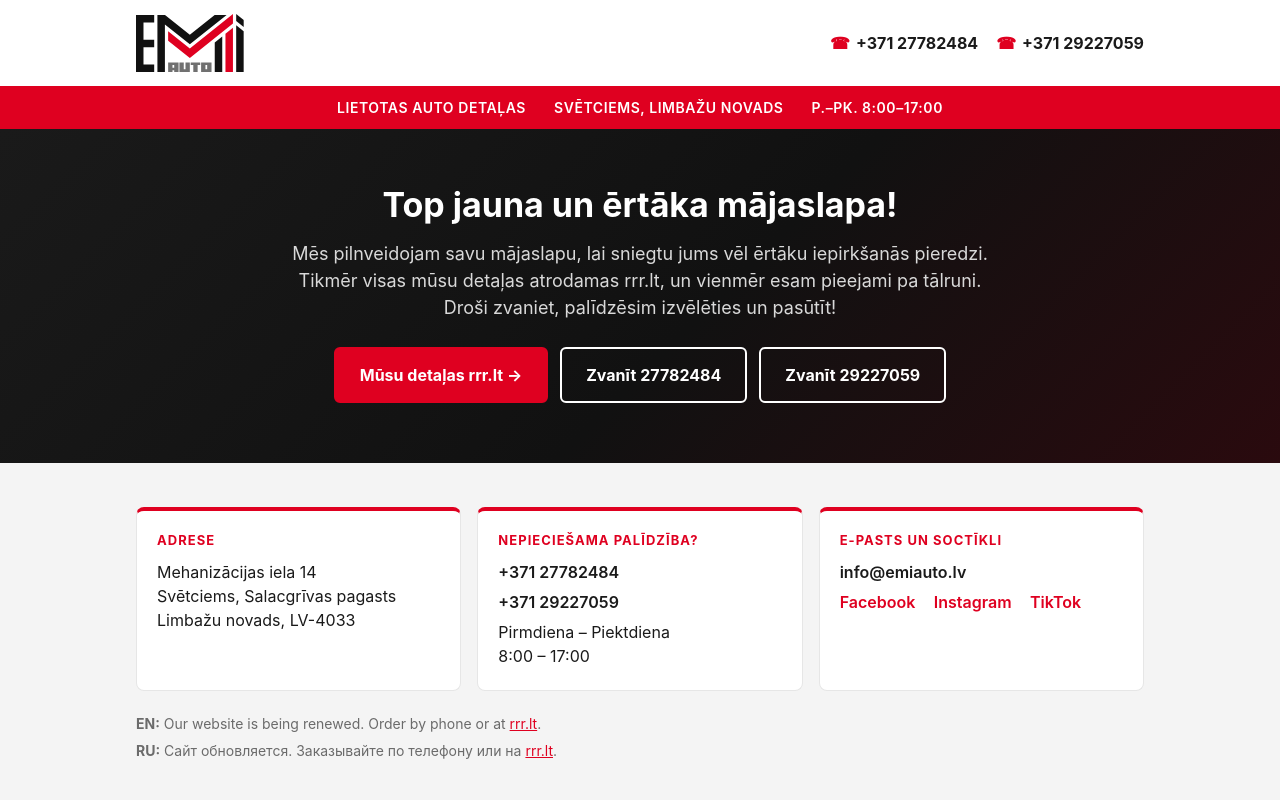
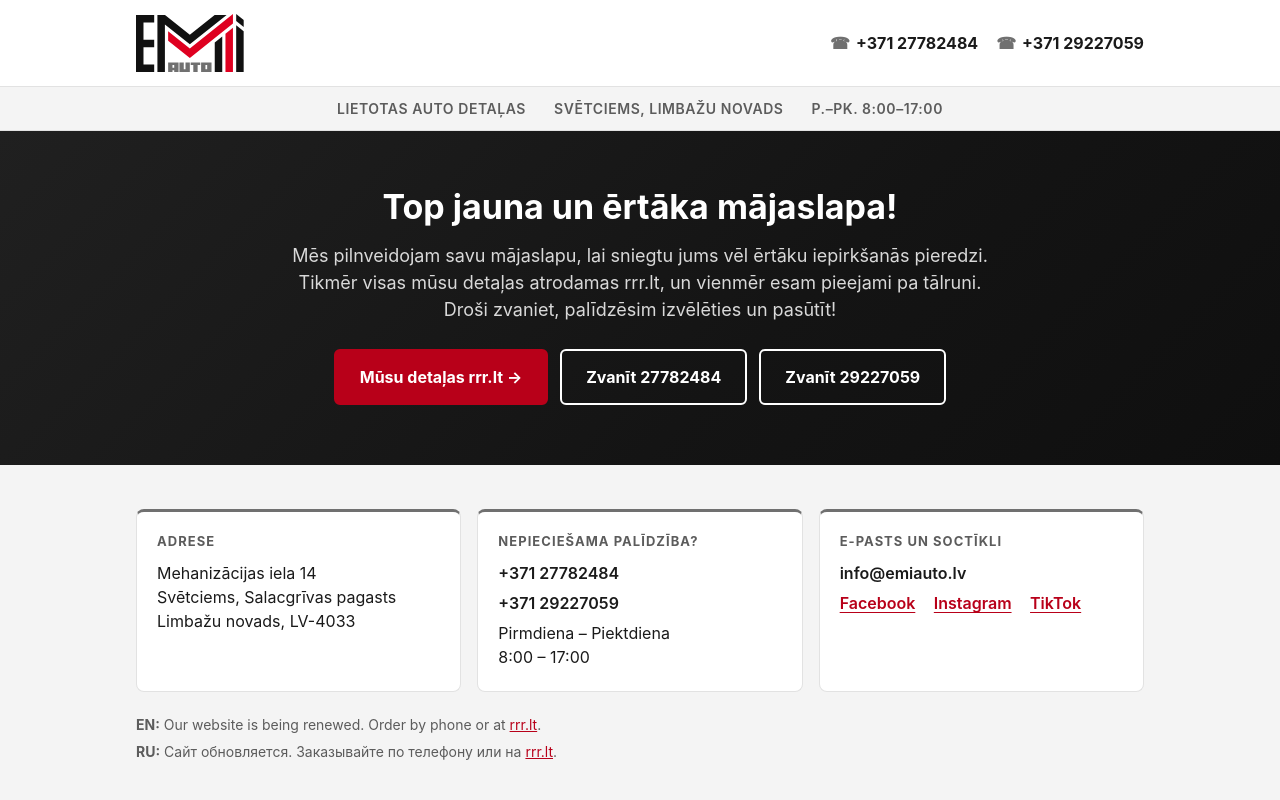
Before and after one commit to horizonempress/emiauto-placeholder, a plain HTML site: page 404.html in a window 1280 px wide. Shown: the top 800 px of the page. Drawn offline with Linux system fonts and the light colour scheme.

Commit message:
Mierīgāka krāsu palete: sarkanais tikai akcentam, WCAG kontrasts
Co-Authored-By: Claude Fable 5.1 <noreply@anthropic.com>

```diff
--- a/404.html
+++ b/404.html
@@ -6,11 +6,12 @@
   <title>Emi Auto – lietotās auto detaļas</title>
   <meta name="description" content="Emi Auto – lietotas auto detaļas. Mājaslapa tiek atjaunota. Pasūtiet pa telefonu vai rrr.lt.">
   <style>
-    :root { --red:#DF0020; --red-dark:#b80019; --black:#111111; --ink:#1a1a1a; --muted:#6b6b6b; --line:#e6e6e6; --gray:#f4f4f4; --white:#ffffff; }
+    :root { --accent:#B80019; --accent-dark:#8f0014; --black:#111111; --ink:#1a1a1a; --muted:#5c5c5c; --gray-logo:#707070; --line:#e2e2e2; --gray:#f4f4f4; --white:#ffffff; }
     * { box-sizing:border-box; }
     html, body { margin:0; padding:0; }
     body { background:var(--white); color:var(--ink); font-family:-apple-system, "Segoe UI", Roboto, Helvetica, Arial, sans-serif; line-height:1.5; }
-    a { color:var(--red); }
+    a { color:var(--accent); }
+    a:focus-visible, .btn:focus-visible { outline:3px solid var(--accent); outline-offset:3px; }
     .wrap { max-width:1040px; margin:0 auto; padding:0 16px; }
 
     .top { background:var(--white); }
@@ -18,19 +19,19 @@
     .logo { height:58px; width:auto; display:block; }
     .top-phones { display:flex; gap:18px; flex-wrap:wrap; justify-content:flex-end; }
     .top-phones a { color:var(--ink); text-decoration:none; font-weight:700; white-space:nowrap; }
-    .top-phones a span { color:var(--red); margin-right:6px; }
+    .top-phones a span { color:var(--gray-logo); margin-right:6px; }
 
-    .redbar { background:var(--red); color:#fff; font-size:14px; font-weight:600; letter-spacing:.04em; text-transform:uppercase; }
-    .redbar .wrap { padding:11px 16px; display:flex; gap:10px 28px; flex-wrap:wrap; justify-content:center; }
+    .infobar { background:var(--gray); color:var(--muted); font-size:14px; font-weight:600; letter-spacing:.04em; text-transform:uppercase; border-top:1px solid var(--line); border-bottom:1px solid var(--line); }
+    .infobar .wrap { padding:11px 16px; display:flex; gap:10px 28px; flex-wrap:wrap; justify-content:center; }
 
-    .hero { background:var(--black); color:#fff; background-image:linear-gradient(135deg, #1a1a1a 0%, #111 55%, #2a0a0e 100%); }
+    .hero { background:var(--black); color:#fff; background-image:linear-gradient(135deg, #202020 0%, #141414 60%, #0f0f0f 100%); }
     .hero .wrap { padding:56px 16px 60px; text-align:center; }
     .hero h1 { font-size:34px; line-height:1.2; margin:0 0 14px; }
     .hero p { font-size:18px; color:#d9d9d9; max-width:720px; margin:0 auto 26px; }
     .btns { display:flex; gap:12px; flex-wrap:wrap; justify-content:center; }
     .btn { display:inline-block; padding:14px 24px; border-radius:6px; font-weight:700; text-decoration:none; font-size:16px; border:2px solid transparent; }
-    .btn-red { background:var(--red); color:#fff; border-color:var(--red); }
-    .btn-red:hover { background:var(--red-dark); border-color:var(--red-dark); }
+    .btn-accent { background:var(--accent); color:#fff; border-color:var(--accent); }
+    .btn-accent:hover { background:var(--accent-dark); border-color:var(--accent-dark); }
     .btn-outline { color:#fff; border-color:#fff; }
     .btn-outline:hover { background:#fff; color:var(--black); }
 
@@ -38,12 +39,12 @@
     .contacts .wrap { padding:44px 16px 36px; }
     .cards { display:grid; grid-template-columns:1fr; gap:16px; }
     @media (min-width:720px) { .cards { grid-template-columns:repeat(3, 1fr); } }
-    .card { background:#fff; border:1px solid var(--line); border-top:4px solid var(--red); border-radius:8px; padding:20px 20px 16px; }
-    .card h2 { font-size:13px; letter-spacing:.08em; text-transform:uppercase; color:var(--red); margin:0 0 10px; }
+    .card { background:#fff; border:1px solid var(--line); border-top:3px solid var(--gray-logo); border-radius:8px; padding:20px 20px 16px; }
+    .card h2 { font-size:13px; letter-spacing:.08em; text-transform:uppercase; color:var(--muted); margin:0 0 10px; }
     .card p { margin:0 0 6px; }
     .card a { color:var(--ink); text-decoration:none; font-weight:600; }
-    .card a:hover { color:var(--red); }
-    .social a { margin-right:14px; color:var(--red) !important; }
+    .card a:hover { color:var(--accent); }
+    .social a { margin-right:14px; color:var(--accent) !important; text-decoration:underline; text-underline-offset:3px; }
     .lang { margin-top:22px; color:var(--muted); font-size:14px; }
     .lang p { margin:0 0 6px; }
 
@@ -55,7 +56,7 @@
     .grant { display:grid; grid-template-columns:1fr; gap:18px; align-items:center; }
     @media (min-width:720px) { .grant { grid-template-columns:300px 1fr; } }
     .grant img { width:100%; max-width:300px; height:auto; display:block; }
-    .grant p { margin:0 0 8px; font-size:12.5px; line-height:1.5; color:#bdbdbd; }
+    .grant p { margin:0 0 8px; font-size:13px; line-height:1.5; color:#bdbdbd; }
     .grant strong { color:#fff; }
     .copy { border-top:1px solid #2a2a2a; margin-top:24px; padding-top:16px; font-size:13px; color:#9a9a9a; text-align:center; }
   </style>
@@ -71,7 +72,7 @@
     </div>
   </header>
 
-  <div class="redbar">
+  <div class="infobar">
     <div class="wrap">
       <span>Lietotas auto detaļas</span>
       <span>Svētciems, Limbažu novads</span>
@@ -84,7 +85,7 @@
       <h1>Top jauna un ērtāka mājaslapa!</h1>
       <p>Mēs pilnveidojam savu mājaslapu, lai sniegtu jums vēl ērtāku iepirkšanās pieredzi. Tikmēr visas mūsu detaļas atrodamas rrr.lt, un vienmēr esam pieejami pa tālruni. Droši zvaniet, palīdzēsim izvēlēties un pasūtīt!</p>
       <div class="btns">
-        <a class="btn btn-red" href="https://rrr.lt/lv/pardevejs/emiauto">Mūsu detaļas rrr.lt &rarr;</a>
+        <a class="btn btn-accent" href="https://rrr.lt/lv/pardevejs/emiauto">Mūsu detaļas rrr.lt &rarr;</a>
         <a class="btn btn-outline" href="tel:+37127782484">Zvanīt 27782484</a>
         <a class="btn btn-outline" href="tel:+37129227059">Zvanīt 29227059</a>
       </div>
```
Also changed, not shown: index.html (+16 -15 lines).
